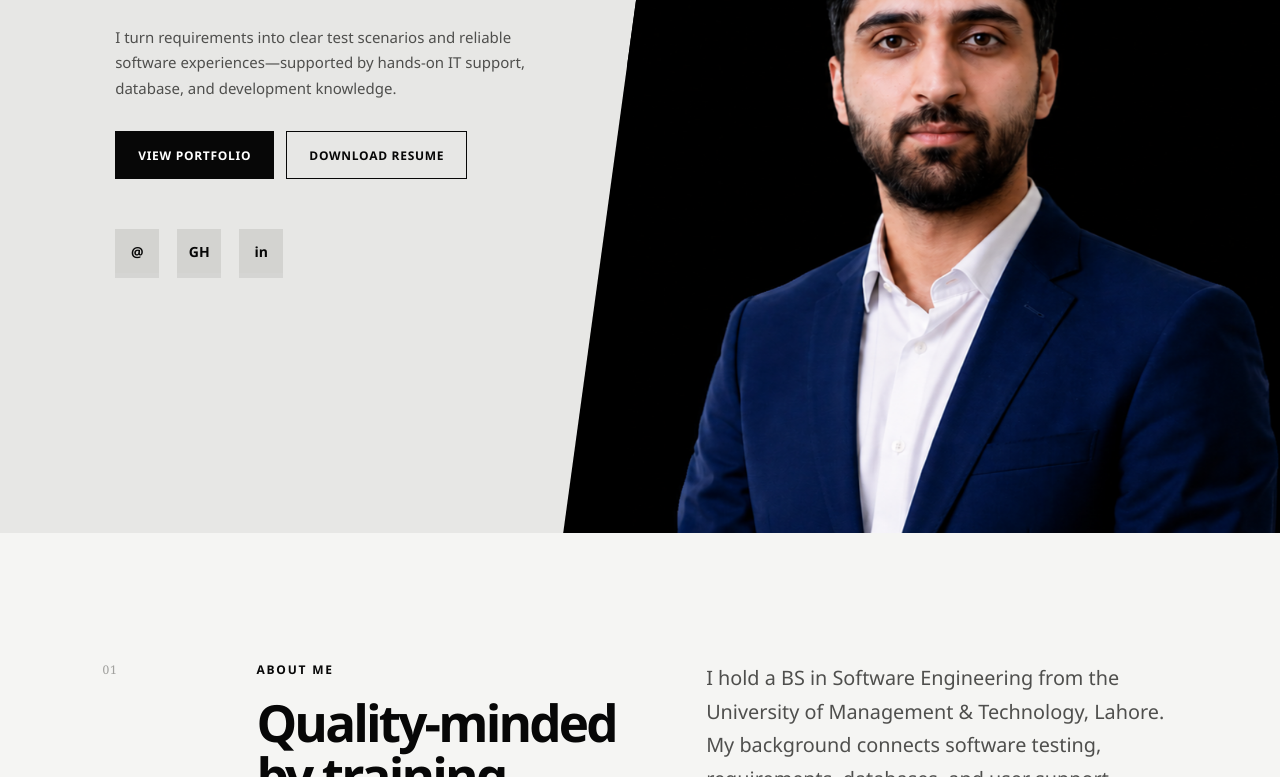
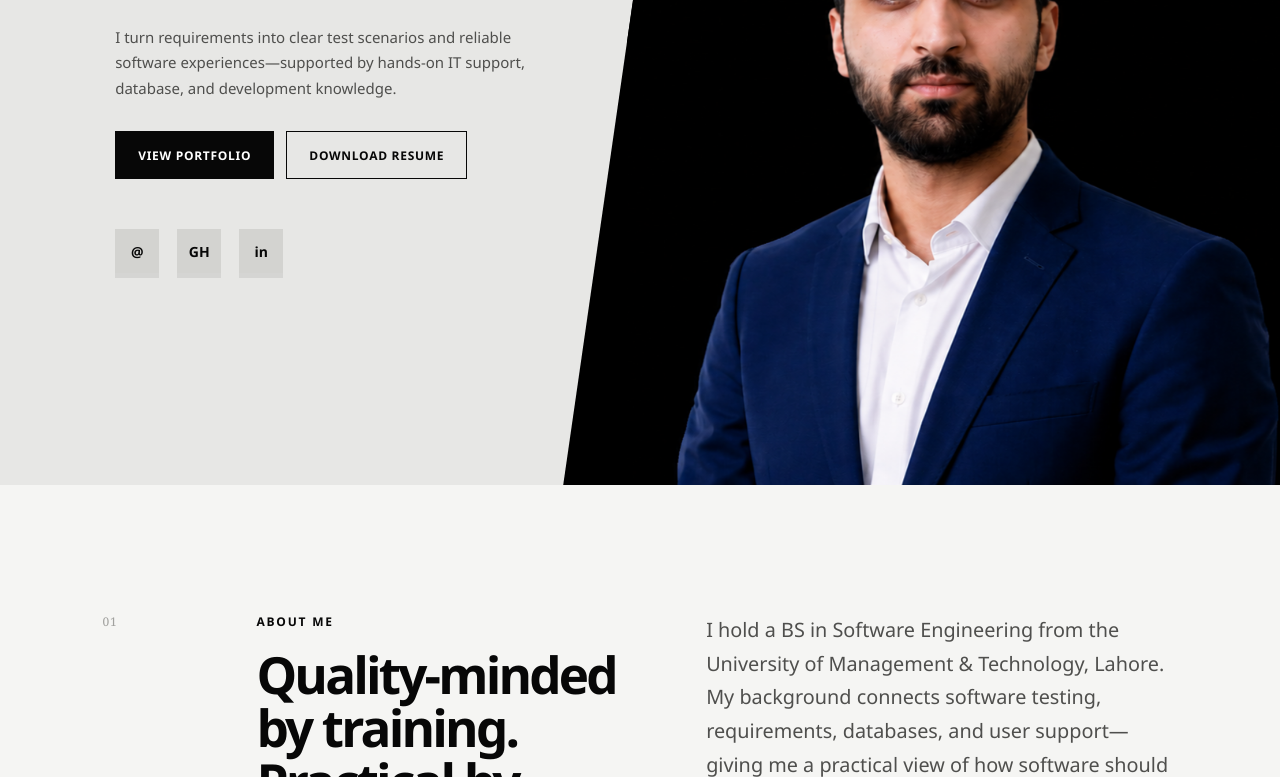
Before and after one commit to Faique420/FaiqueWebsite.github.io, a plain HTML site: page index.html in a window 1280 px wide. Shown: the part 411-1188 px from the top of the page. Drawn offline with Linux system fonts and the light colour scheme.

Commit message:
style.css

```diff
--- a/style.css
+++ b/style.css
@@ -30,7 +30,7 @@ a {
 
 .hero {
   position: relative;
-  min-height: 118svh;
+  min-height: 112svh;
   overflow: hidden;
   background: var(--paper);
 }
```
